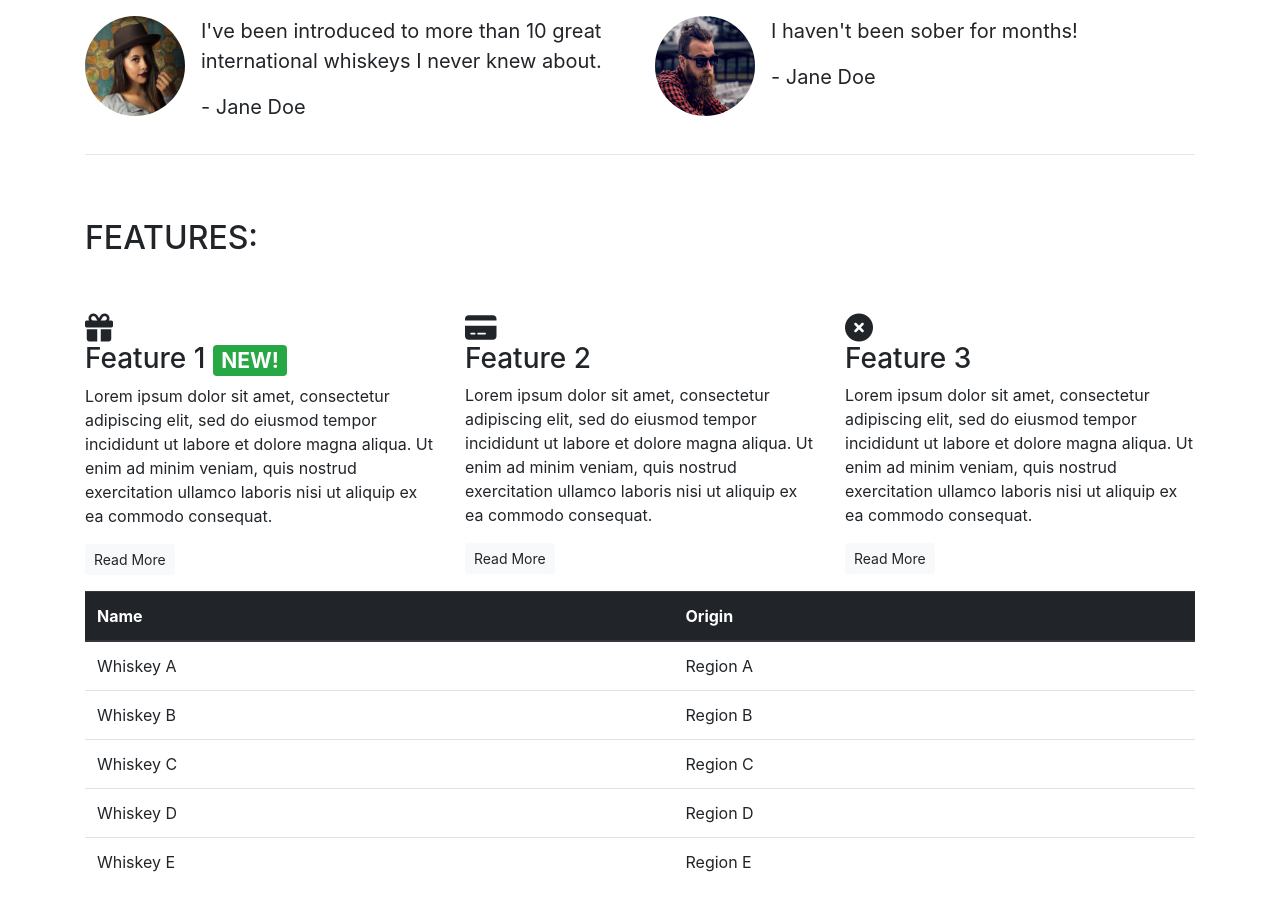
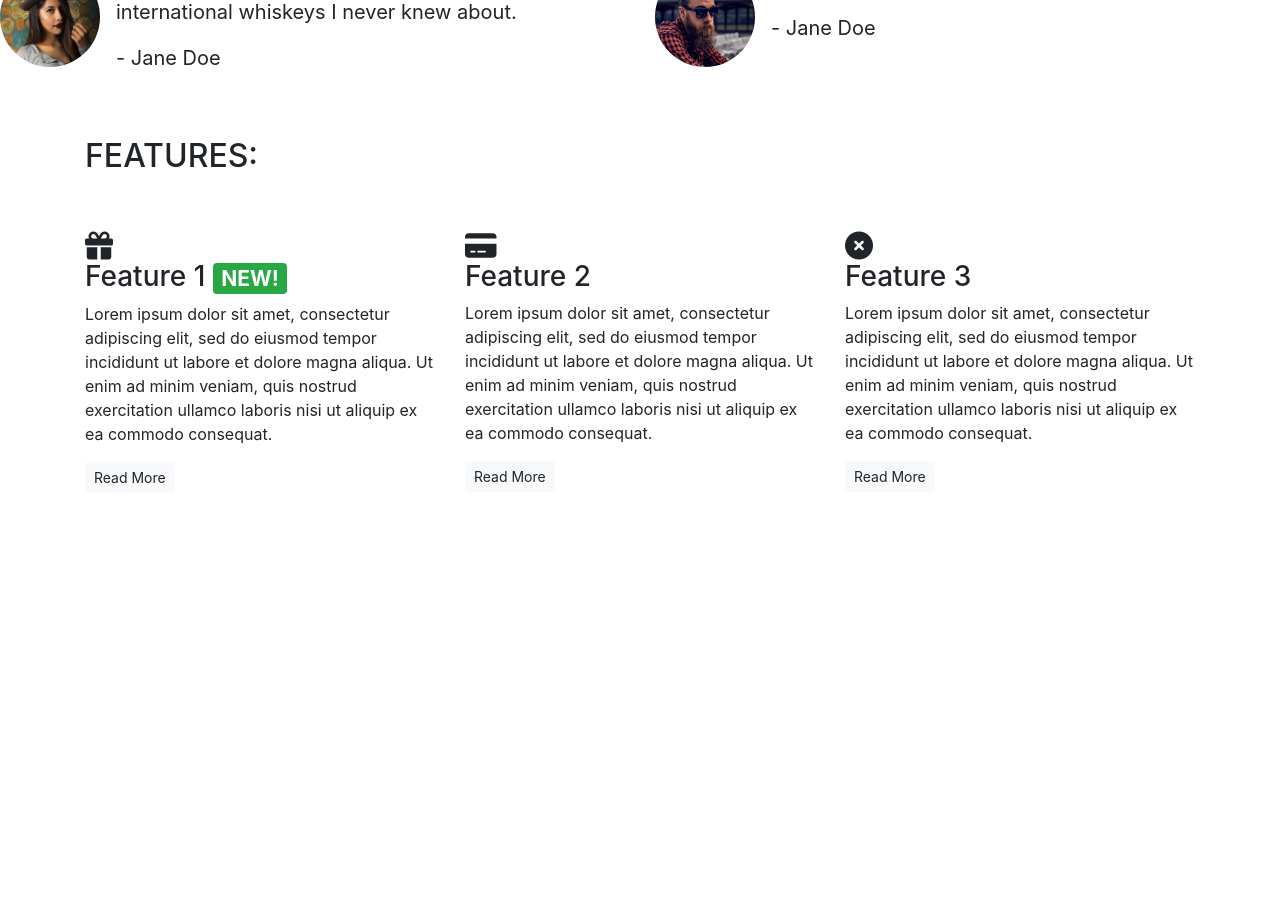
Before and after one commit to oerbeyer/bootstrap4, a plain HTML site: page index.html in a window 1280 px wide. Shown: the part 647-1549 px from the top of the page. After the commit the page ends 1156 px from the top, so only its background shows below. Drawn offline with nearby package versions, Linux system fonts and the light colour scheme.

Commit message:
index.html

```diff
--- a/index.html
+++ b/index.html
@@ -7,6 +7,10 @@
     <title>Whiskey Drop | Taste a new whiskey every month</title>
     <link rel="stylesheet" href="https://maxcdn.bootstrapcdn.com/bootstrap/4.1.3/css/bootstrap.min.css">
     <script src="https://kit.fontawesome.com/279cbc3b89.js" crossorigin="anonymous"></script>
+    <link rel="preconnect" href="https://fonts.gstatic.com">
+    <link href="https://fonts.googleapis.com/css2?family=Roboto:wght@400;700&display=swap" rel="stylesheet">
+    <link src="css/style.css" rel="stylesheet" type="text/css">
+
 </head>
 
 <body>
@@ -43,7 +47,8 @@
             <a href="/login">Sign In / Sign Up</a>
         </div>
     </nav>
-    <article class="container mt-3">
+
+    <div class="container alert-container">
         <div class="row d-none d-sm-block">
             <div class="col-12">
                 <div class="alert alert-warning">
@@ -53,8 +58,10 @@
                 </div>
             </div>
         </div>
+    </div>
 
-        <!-- Callout -->
+    <!-- Callout -->
+    <div class="container callout-container">
         <div class="row">
             <div class="col-12">
                 <section class="callout jumbotron text-center">
@@ -71,9 +78,11 @@
             </div>
         </div>
         <!-- /.callout -->
-        <hr>
+    </div>
 
-        <!-- Quotes -->
+
+    <!-- Quotes -->
+    <div class="contianer quotes-container">
         <section class="quotes">
             <div class="row">
                 <div class="col-12 my-5">
@@ -84,7 +93,7 @@
                 <div class="col-12 col-md-6">
                     <div class="media">
                         <div class="d-none d-sm-block">
-                            <img src="images/girl-image.png" class="rounded-circle mr-3" height=100 width=100>
+                            <img src="images/girl-image.png" class="rounded-circle mr-3" height="100" width="100">
                         </div>
                         <div class="media-body">
                             <blockquote class="blockquote">
@@ -98,7 +107,7 @@
                 <div class="col-12 col-md-6">
                     <div class="media">
                         <div class="d-none d-sm-block">
-                            <img src="images/guy-image.png" class="rounded-circle mr-3" height=100 width=100>
+                            <img src="images/guy-image.png" class="rounded-circle mr-3" height="100" width="100">
                         </div>
                         <div class="media-body">
                             <blockquote class="blockquote">
@@ -111,9 +120,10 @@
             </div>
         </section>
         <!-- /.quotes -->
-        <hr>
+    </div>
 
-        <!-- Features -->
+    <!-- Features -->
+    <div class="container features-container">
         <section class="features">
             <div class="row">
                 <div class="col-12 my-5">
@@ -155,44 +165,7 @@
             </div>
         </section>
         <!-- /.features -->
-
-        <!-- Monthly favourites-->
-        <section class="monthly-favourites">
-            <table class="table">
-                <thead class="thead-dark">
-                    <tr>
-                        <th scope="col">Name</th>
-                        <th scope="col">Origin</th>
-                    </tr>
-                </thead>
-                <tbody>
-                    <tr>
-                        <td>Whiskey A</td>
-                        <td>Region A</td>
-                    </tr>
-                    <tr>
-                        <td>Whiskey B</td>
-                        <td>Region B</td>
-                    </tr>
-                    <tr>
-                        <td>Whiskey C</td>
-                        <td>Region C</td>
-                    </tr>
-                    <tr>
-                        <td>Whiskey D</td>
-                        <td>Region D</td>
-                    </tr>
-                    <tr>
-                        <td>Whiskey E</td>
-                        <td>Region E</td>
-                    </tr>
-                </tbody>
-
-            </table>
-
-        </section>
-        <!-- ./monthly favourites-->
-    </article>
+    </div>
 
     <div class="modal" tabindex="-1" id="signUpModal">
         <div class="modal-dialog">
```
